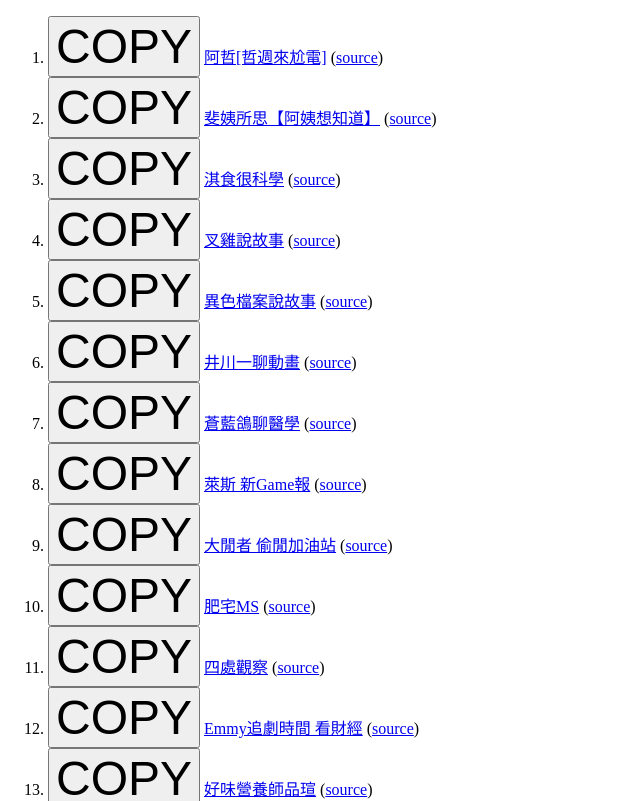
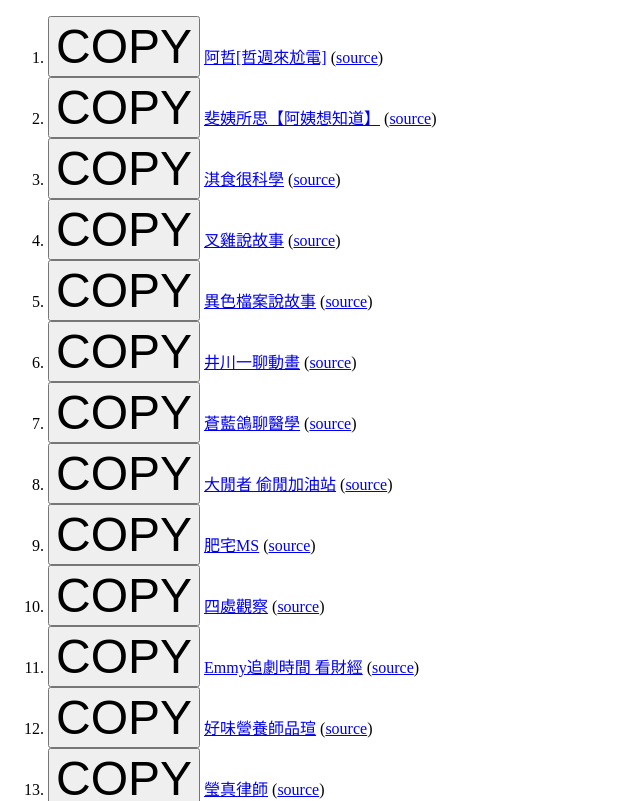
Before and after one commit to democwise2016/action-UT-Podcast-Weekly-202407, a plain HTML site: page index.html in a window 1280 px wide. Shown: the top 801 px of the page, without its empty margins (0-640 px from the left). Drawn offline with Linux system fonts and the light colour scheme.

Commit message:
Deploying to gh-pages from @ democwise2016/action-UT-Podcast-Weekly-202407@2cff3a780629046825b16ad2cf5526c42f6dfc86 🚀

```diff
--- a/index.html
+++ b/index.html
@@ -53,11 +53,6 @@
       <button type="button" style="font-size: 3rem" onclick="copyPlainString('https://democwise2016.github.io/action-UT-Podcast-Weekly-202407/bluepigeon0810-www.youtube.com-b9ef346fdb.rss');this.style.color='red';">COPY</button>
       <a href="https://democwise2016.github.io/action-UT-Podcast-Weekly-202407/bluepigeon0810-www.youtube.com-b9ef346fdb.rss" target="_blank">蒼藍鴿聊醫學</a>
       (<a href="https://www.youtube.com/channel/UCUn77_F5A65HViL9OEvIpLw" target="_blank">source</a>)
-    </li>
-<li>
-      <button type="button" style="font-size: 3rem" onclick="copyPlainString('https://democwise2016.github.io/action-UT-Podcast-Weekly-202407/LiceMoo-GameNews-www.youtube.com-1aabdb727d.rss');this.style.color='red';">COPY</button>
-      <a href="https://democwise2016.github.io/action-UT-Podcast-Weekly-202407/LiceMoo-GameNews-www.youtube.com-1aabdb727d.rss" target="_blank">萊斯 新Game報</a>
-      (<a href="https://www.youtube.com/channel/UC9WiXJEyHMGRqL-__3FIBEw" target="_blank">source</a>)
     </li>
 <li>
       <button type="button" style="font-size: 3rem" onclick="copyPlainString('https://democwise2016.github.io/action-UT-Podcast-Weekly-202407/Idlers-GameNews-www.youtube.com-2370bfc578.rss');this.style.color='red';">COPY</button>
```
Also changed, not shown: 2 other files.
